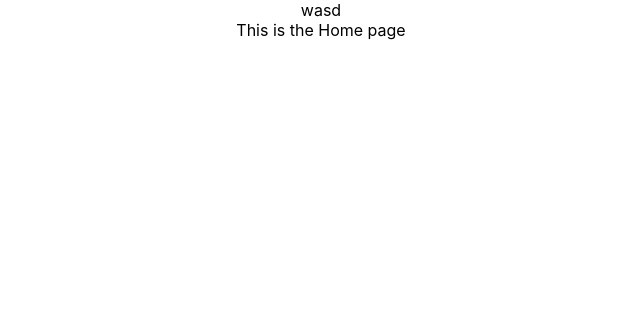
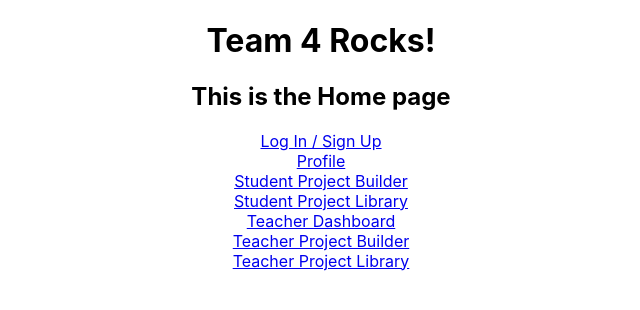
Before and after one commit to JordanMeijer/Team4MissionX, a React (Create React App) app in the folder mission-3/: page / in a window 1280 px wide. Shown: the top 310 px of the page, without its empty margins (319-959 px from the left). Built offline with nearby package versions, Linux system fonts and the light colour scheme.

Commit message:
It adds link to the pages

```diff
--- a/mission-3/package.json
+++ b/mission-3/package.json
@@ -8,6 +8,7 @@
     "@testing-library/user-event": "^13.5.0",
     "react": "^17.0.2",
     "react-dom": "^17.0.2",
+    "react-router-dom": "^6.2.2",
     "react-scripts": "5.0.0",
     "web-vitals": "^2.1.4"
   },
--- a/mission-3/src/App.js
+++ b/mission-3/src/App.js
@@ -13,8 +13,9 @@ function App() {
   return (
     <div className="App">
       <div>
-        wasd
+       <h1>Team 4 Rocks!</h1>
       </div>
+      <div>
       <BrowserRouter>
         <Routes>
           <Route path="/" element={<Home />} />
@@ -27,6 +28,7 @@ function App() {
           <Route path="/teacherprojectlibrary" element={<TeacherProjectLibrary />} />
         </Routes>
       </BrowserRouter>
+      </div>
     </div>
   );
 }
--- a/mission-3/src/pages/Home.js
+++ b/mission-3/src/pages/Home.js
@@ -1,7 +1,32 @@
-export default function Home() {
-    return (
-        <div>
-            This is the Home page
-        </div>
-    )
+import { Link } from 'react-router-dom';
+
+function Home() {
+  return (
+    <div>
+      <div><h2>This is the Home page</h2></div>
+      <div>
+        <Link to="/loginsignup">Log In / Sign Up</Link>
+      </div>
+      <div>
+        <Link to="/profile">Profile</Link>
+      </div>
+      <div>
+        <Link to="/studentprojectbuilder">Student Project Builder</Link>
+      </div>
+      <div>
+        <Link to="/studentprojectlibrary">Student Project Library</Link>
+      </div>
+      <div>
+        <Link to='/teacherdashboard'>Teacher Dashboard</Link>
+      </div>
+      <div>
+        <Link to="/teacherprojectbuilder">Teacher Project Builder</Link>
+      </div>
+      <div>
+        <Link to="/teacherprojectlibrary">Teacher Project Library</Link>
+      </div>
+    </div>
+  );
 }
+
+export default Home;
```
Also changed, not shown: 1 other file (tests, documents, lock files or other folders).
